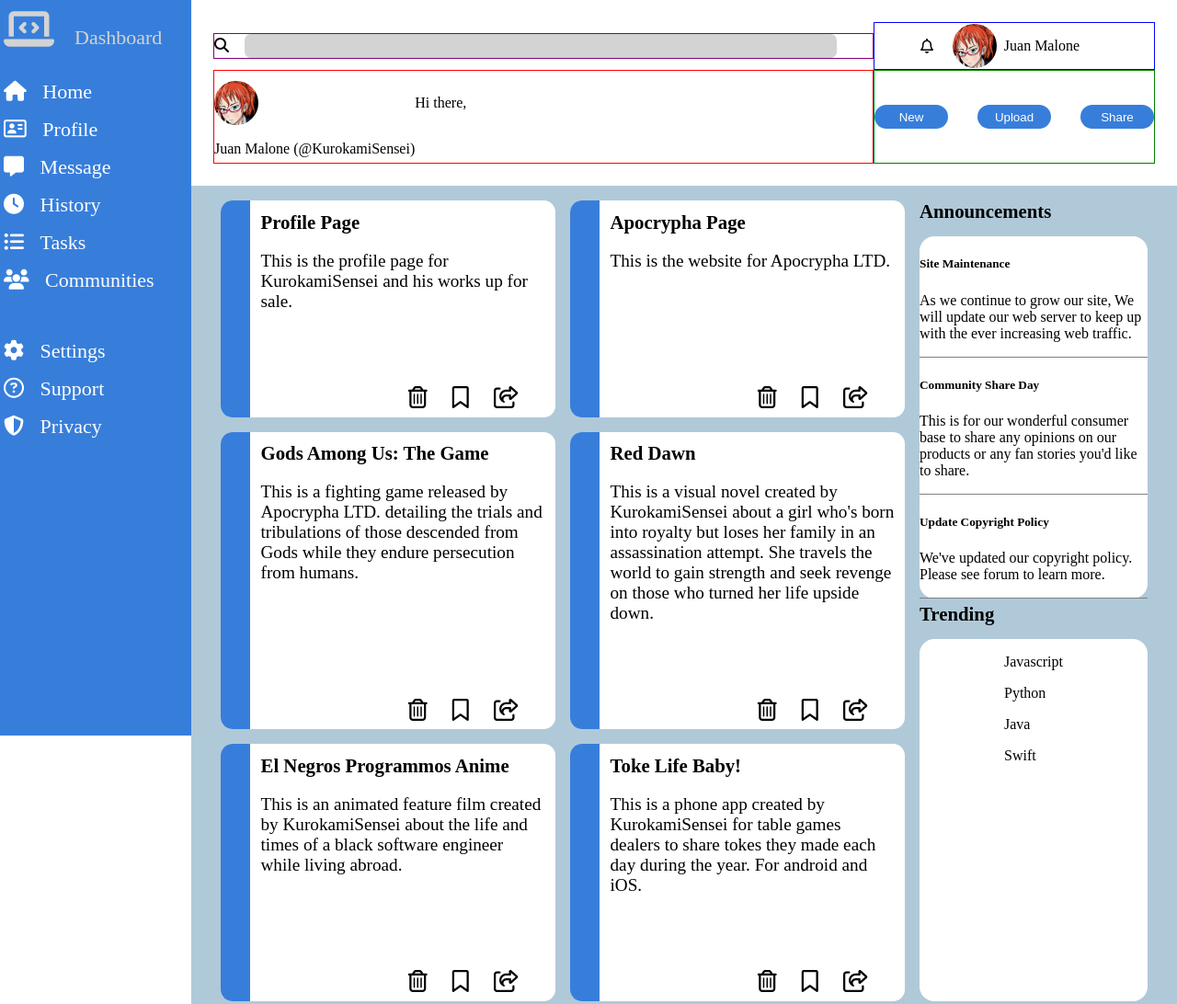
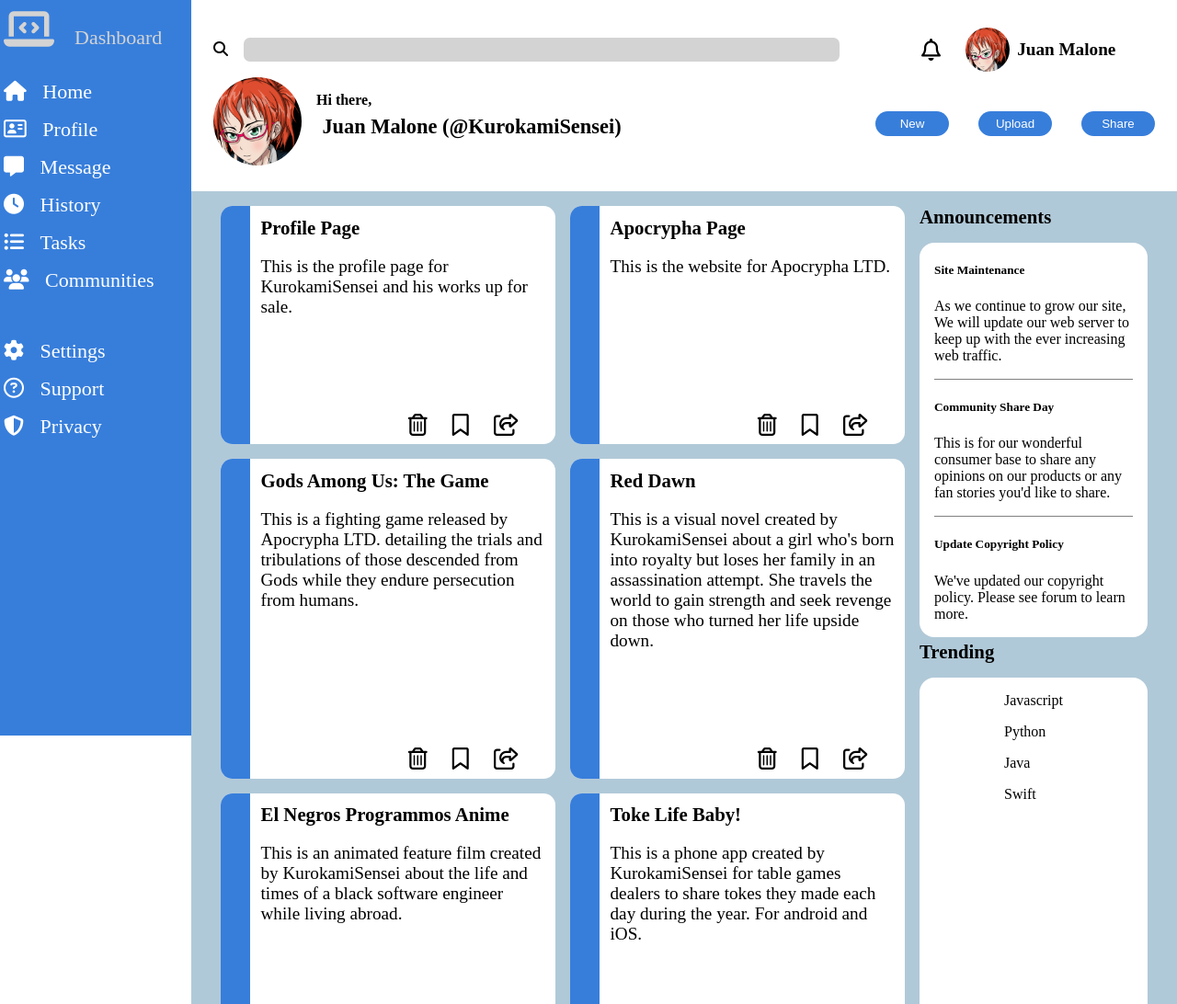
Before and after one commit to Kurok7/Admin-Dashboard, a plain HTML site: page index.html in a window 1280 px wide. Shown: the top 1092 px of the page at 92% size. Drawn offline with Linux system fonts and the light colour scheme.

Commit message:
Bolded header words and aligned words next to images properly

```diff
--- a/index.html
+++ b/index.html
@@ -34,7 +34,7 @@
 				<input type="search" class="search" />
 			</div>
 			<div class="profile">
-				<i class="fa-regular fa-bell"></i>
+				<i class="fa-regular fa-bell fa-xl"></i>
 				<img src="./img/Headshot - Lyzer.png" alt="a girl with glasses" />
 				<p>Juan Malone</p>
 			</div>
@@ -45,7 +45,7 @@
 					class="profile-pic"
 				/>
 				<p class="greeting">Hi there,</p>
-				<p>Juan Malone (@KurokamiSensei)</p>
+				<p class="name">Juan Malone (@KurokamiSensei)</p>
 			</div>
 			<div class="buttons">
 				<button type="button">New</button>
@@ -171,17 +171,18 @@
 							<p>
 								We've updated our copyright policy. Please see forum to learn more.
 							</p>
-							<div class="an-border"></div>
 						</div>
 					</div>
 				</aside>
 				<h4>Trending</h4>
 				<aside class="trending">
 					<div class="trends">
-						<p>Javascript</p>
-						<p>Python</p>
-						<p>Java</p>
-						<p>Swift</p>
+						<div class="trend-content">
+							<p>Javascript</p>
+							<p>Python</p>
+							<p>Java</p>
+							<p>Swift</p>
+						</div>
 					</div>
 				</aside>
 			</div>
--- a/style.css
+++ b/style.css
@@ -60,7 +60,6 @@ section {
 }
 
 .search-container {
-	border: 1px solid purple;
 	align-self: center;
 }
 
@@ -68,18 +67,35 @@ section {
 	display: flex;
 	align-items: center;
 	gap: 0.5em;
-	border: 1px solid blue;
+}
+
+.profile > p {
+	font-weight: bold;
+	font-size: 1.2em;
 }
 
 .welcome {
 	display: grid;
-	grid-template: 1fr 30% / auto 1fr;
-	align-items: center;
-	border: 1px solid red;
+	grid-template: 1fr 1fr / auto 1fr;
+	justify-content: center;
+}
+
+.welcome > img {
+	width: 6em;
+}
+
+.greeting,
+.name {
+	margin-left: 1em;
+	font-weight: bold;
+}
+
+.name {
+	margin-top: -0.4em;
+	font-size: 1.4em;
 }
 
 .buttons {
-	border: 1px solid green;
 	display: flex;
 	align-items: center;
 	gap: 2em;
@@ -91,6 +107,7 @@ section {
 }
 
 img {
+	grid-row: 1 / 3;
 	border-radius: 50%;
 	width: 3em;
 }
@@ -174,8 +191,9 @@ button {
 	/* font-size: 1.3em; */
 }
 
-.an-content {
-	display: flex;
+.an-content,
+.trend-content {
+	padding: 0em 1em;
 }
 
 .an-border {
```
